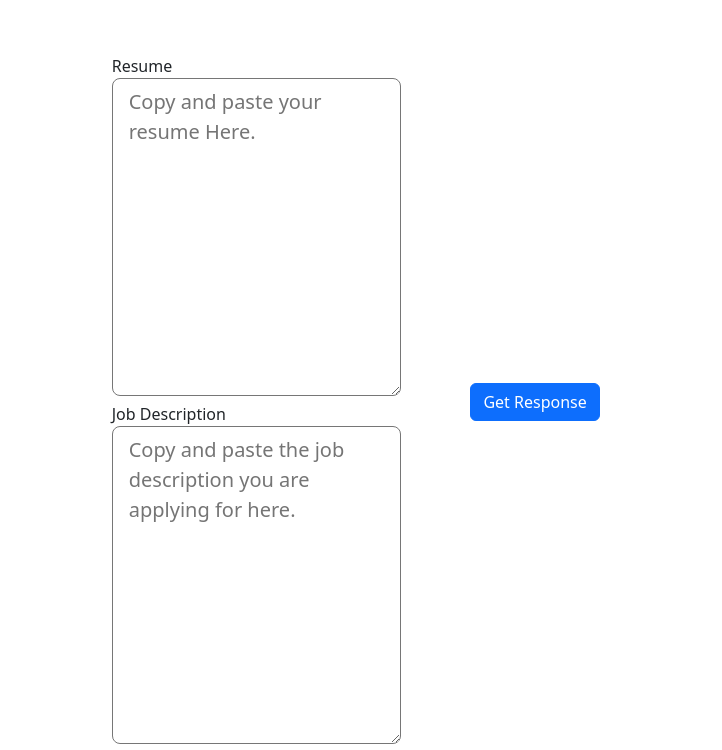
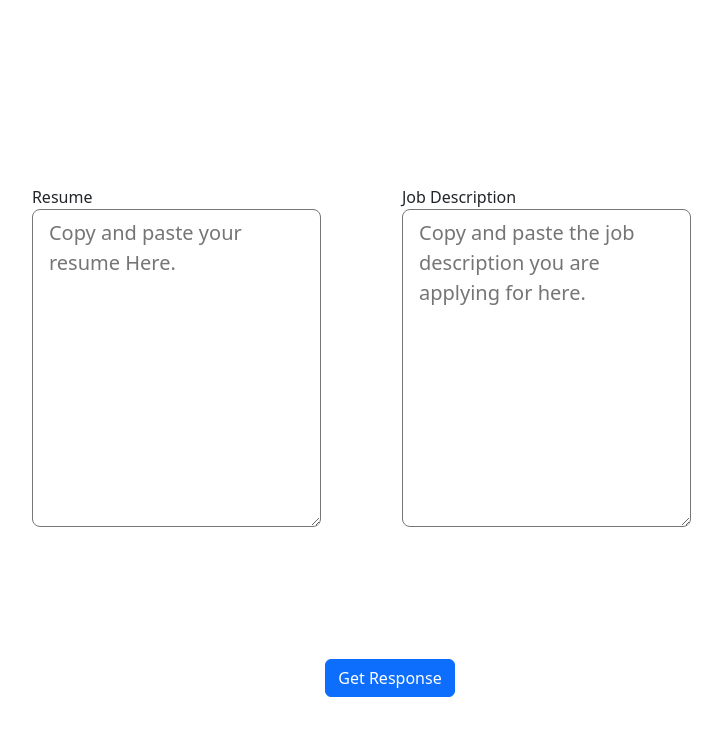
Before and after one commit to williamdeniro3/synq, a React (Create React App) app: page / in a window 1280 px wide. Shown: the part 198-948 px from the top of the page, without its empty margins (250-972 px from the left). Built offline with nearby package versions, Linux system fonts and the light colour scheme.

Commit message:
Cleaned up the frontend

```diff
--- a/src/components/AnalysisComponent.js
+++ b/src/components/AnalysisComponent.js
@@ -17,20 +17,24 @@ function AnalysisComponent() {
         <div class="container">
           <div class="row">
             <div class="col-md-6">
+            <label>Resume</label>
               <div class="form-group">
-                <label>Resume</label>
                 <textarea class="form-control-lg" id="resume_area" rows="10" placeholder='Copy and paste your resume Here.'></textarea>
               </div>
-              <div class="form-group">
-                <label>Job Description</label>
-                <textarea class="form-control-lg" id="jd_area" rows="10" placeholder='Copy and paste the job description you are applying for here.'></textarea>
-              </div>
             </div>
-            <div class="col-md-6 d-flex align-items-center justify-content-center">
-              <button class='btn btn-primary'>Get Response</button>
+            <div class="col-md-6">
+                <div class="form-group">
+                    <label>Job Description</label>
+                    <textarea class="form-control-lg" id="jd_area" rows="10" placeholder='Copy and paste the job description you are applying for here.'></textarea>
+                </div>
             </div>
           </div>
         </div>
+        <div class="row">
+            <div class="col-lg-12 d-flex align-items-center justify-content-center mb-5">
+                <button class='btn btn-primary'>Get Response</button>
+            </div>
+          </div>
       </form>
       {response && <p>{response}</p>}
     </div>
--- a/src/utils/ChatGPT.js
+++ b/src/utils/ChatGPT.js
@@ -56,6 +56,7 @@ class ChatGPT {
             }],
         });
         console.log(completion.data.choices[0].message);
+        return completion.data.choices[0].message.content
 
     }
 
```
